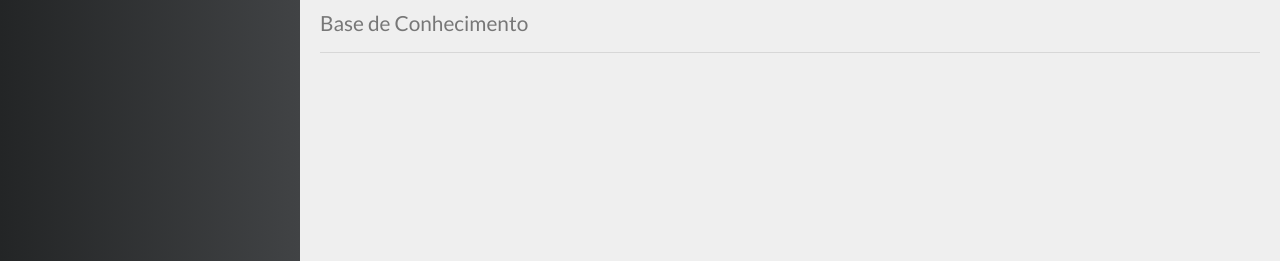
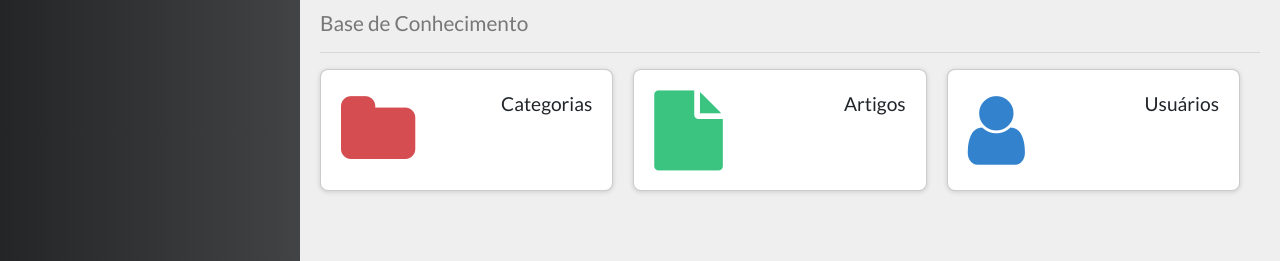
Before and after one commit to edumoritz/curso-webfull, a Vue app in the folder knowledge/versao-inicial/frontend/: page / in a window 1280 px wide. Shown: the part 122-383 px from the top of the page. Built offline with nearby package versions, Linux system fonts and the light colour scheme; no server answers.

Commit message:
Páginas Administrativas

```diff
--- a/knowledge/versao-inicial/frontend/src/components/home/Home.vue
+++ b/knowledge/versao-inicial/frontend/src/components/home/Home.vue
@@ -1,17 +1,46 @@
 <template>
   <div class="home">
     <PageTitle icon="fa fa-home" main="Dashboard" sub="Base de Conhecimento" />
+    <div class="stats">
+      <Stat title="Categorias" :value="stat.categories"
+          icon="fa fa-folder" color="#d54d50" />
+      <Stat title="Artigos" :value="stat.articles"
+          icon="fa fa-file" color="#3bc480" />
+      <Stat title="Usuários" :value="stat.users"
+          icon="fa fa-user" color="#3282cd" />
+    </div>
   </div>
 </template>
 
 <script>
 import PageTitle from '../template/PageTitle'
+import Stat from './Stat'
+import axios from 'axios'
+import { baseApiUrl } from '@/global'
 
 export default {
   name: 'Home',
-  components: {PageTitle}
+  components: {PageTitle, Stat},
+  data: function() {
+    return {
+      stat: {}
+    }
+  },
+  methods: {
+    getStats() {
+      axios.get(`${baseApiUrl}/stats`).then(res => this.stat = res.data)
+    }
+  },
+  mounted() {
+    this.getStats()
+  }
 }
 </script>
 
 <style>
+  .stats {
+    display: flex;
+    justify-content: space-between;
+    flex-wrap: wrap;
+  }
 </style>
--- /dev/null
+++ b/knowledge/versao-inicial/frontend/src/components/home/Stat.vue
@@ -0,0 +1,56 @@
+<template>
+  <div class="stat">
+    <div class="stat-icon">
+      <i :class="icon" :style="style"></i>
+    </div>
+    <div class="stat-info">
+      <span class="stat-title">{{ title }}</span>
+      <span class="stat-value">{{ value }}</span>
+    </div>
+  </div>
+</template>
+
+<script>
+export default {
+  name:'Stat',
+  props: ['title', 'value', 'icon', 'color'],
+  computed: {
+    style() {
+      return "color: " + (this.color || "#000")
+    }
+  }
+}
+</script>
+
+<style>
+  .stat {
+    flex: 1;
+    display: flex;
+    border-radius: 8px;
+    margin-right: 20px;
+    margin-bottom: 20px;
+    background-color: #FFF;
+    padding: 20px;
+    border: 1px solid rgba(0, 0, 0, 0.2);
+    box-shadow: 0 1px 5px rgba(0, 0, 0, 0.15);
+  }
+  .stat-icon {
+    display: flex;
+    align-items: center;
+  }
+  .stat-icon i {
+    font-size: 5rem;
+  }
+  .stat-info {
+    flex: 1;
+    display: flex;
+    flex-direction: column;
+    align-items: flex-end;
+  }
+  .stat-title {
+    font-size: 1.2rem;
+  }
+  .stat-value {
+    font-size: 3rem;
+  }
+</style>
--- /dev/null
+++ b/knowledge/versao-inicial/frontend/src/global.js
@@ -0,0 +1 @@
+export const baseApiUrl = 'http://localhost:3000'
--- a/knowledge/versao-inicial/frontend/src/main.js
+++ b/knowledge/versao-inicial/frontend/src/main.js
@@ -10,6 +10,9 @@ import router from './config/router'
 
 Vue.config.productionTip = false
 
+// TEMPORARIO!
+require('axios').defaults.headers.common['Authorization'] = 'Bearer eyJ0eXAiOiJKV1QiLCJhbGciOiJIUzI1NiJ9.eyJpZCI6MSwibmFtZSI6IkVkdWFyZG8gTW9yaXR6IiwiZW1haWwiOiJlZHVhcmRvLm1vcml0ekBob3RtYWlsLmNvbSIsImFkbWluIjp0cnVlLCJpYXQiOjE1NTYyMjY4MjEsImV4cCI6MTU1NjQ4NjAyMX0.5dfsp2g-kLVpxrU1JAu7947xc1RNAB6f6RyQ6fJGVoI'
+
 new Vue({
   store,
   router,
```
